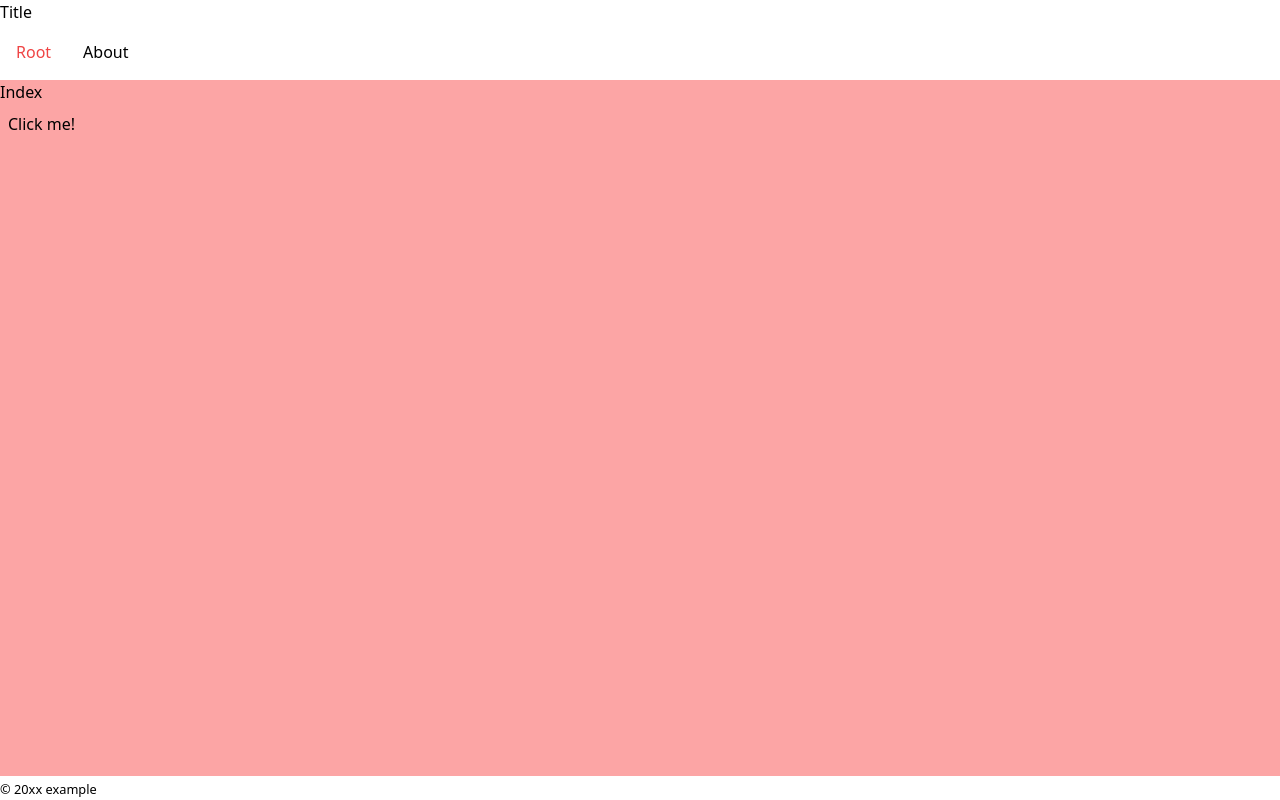
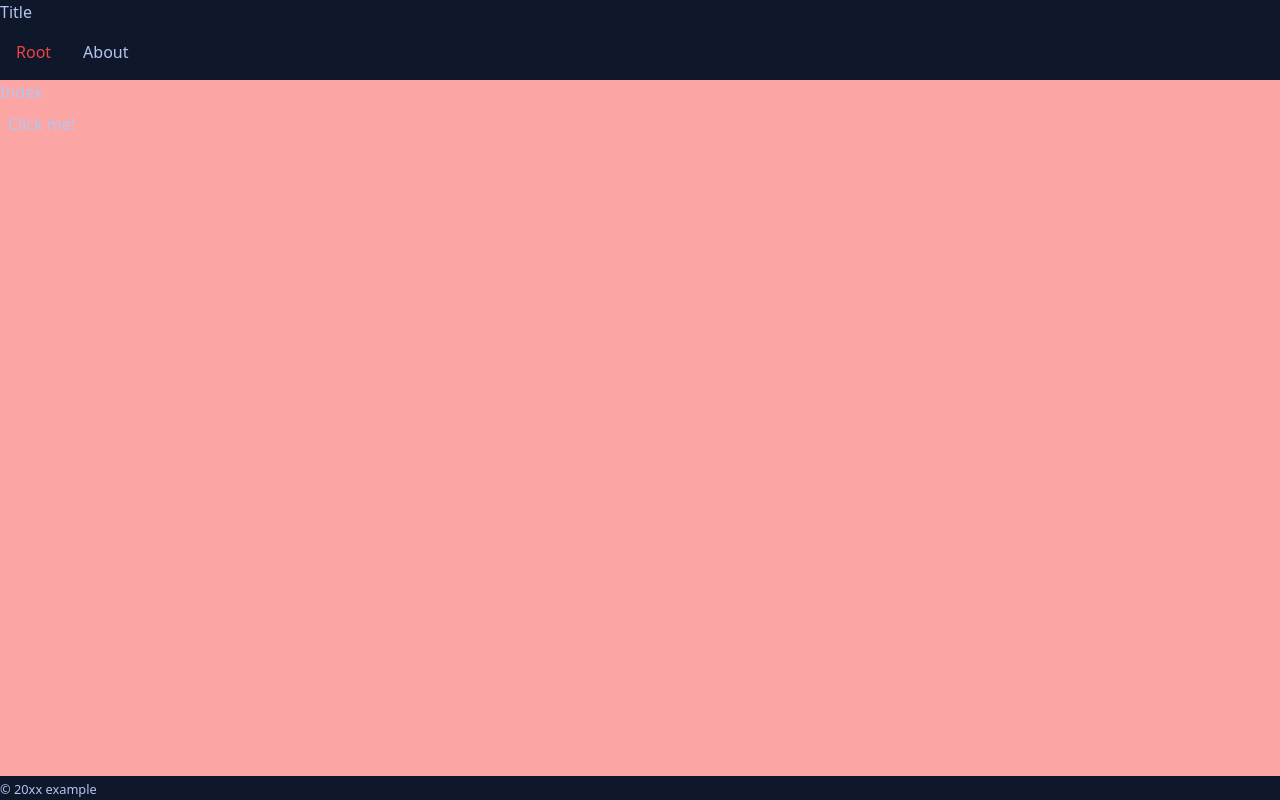
Before and after one commit to atamakonkurii/photo-werewolf, a Next.js app: page / in a window 1280 px wide. Built offline with nearby package versions, Linux system fonts and the light colour scheme.

Commit message:
💄 daisyUIを適用

```diff
--- a/package.json
+++ b/package.json
@@ -28,6 +28,7 @@
   },
   "dependencies": {
     "@supabase/supabase-js": "^1.33.3",
+    "daisyui": "^2.13.6",
     "next": "12.1.4",
     "react": "18.0.0",
     "react-dom": "18.0.0",
--- a/tailwind.config.js
+++ b/tailwind.config.js
@@ -5,5 +5,16 @@ module.exports = {
     require("@tailwindcss/forms"),
     require("@tailwindcss/typography"),
     require("@tailwindcss/line-clamp"),
+    require("daisyui"),
   ],
+  daisyui: {
+    styled: true,
+    themes: ["night"],
+    base: true,
+    utils: true,
+    logs: true,
+    rtl: false,
+    prefix: "",
+    darkTheme: "light",
+  },
 };
```
Also changed, not shown: 2 other files (tests, documents, lock files or other folders).
